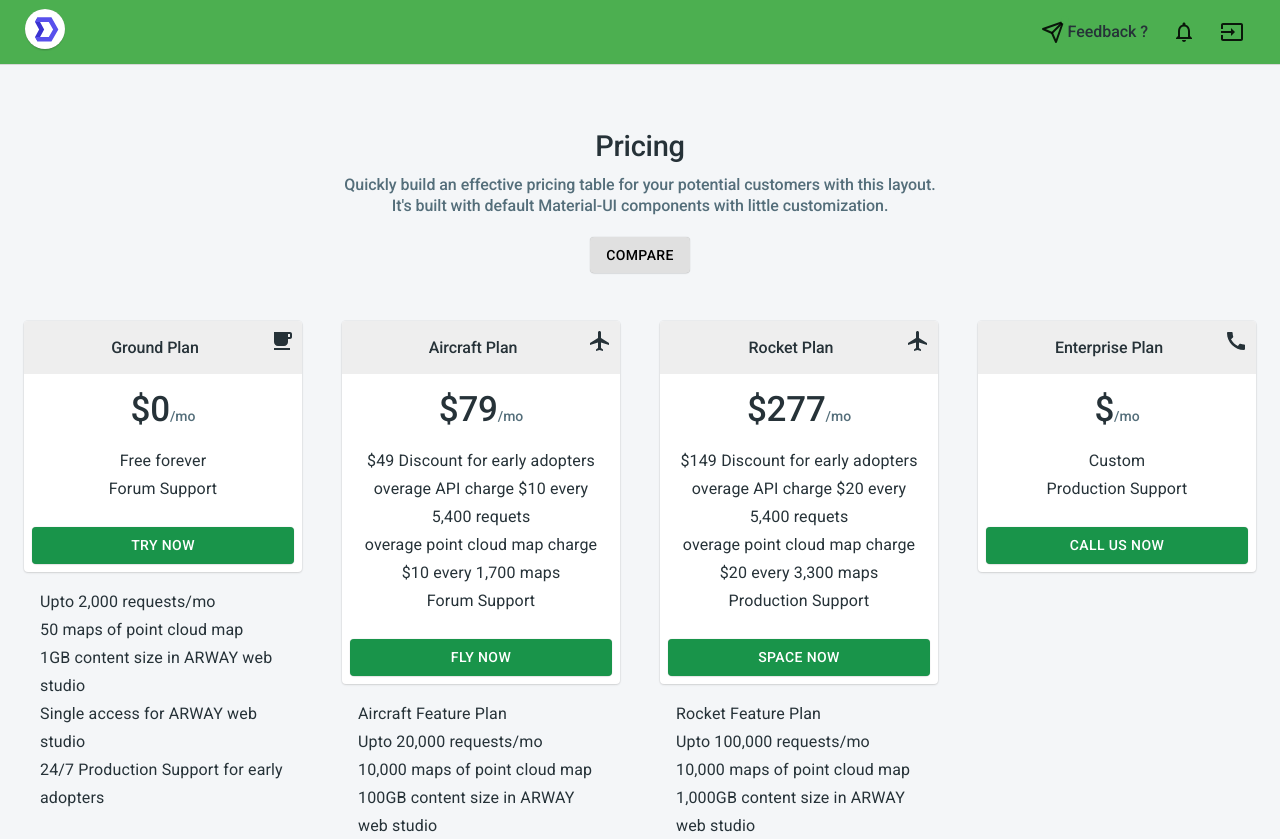
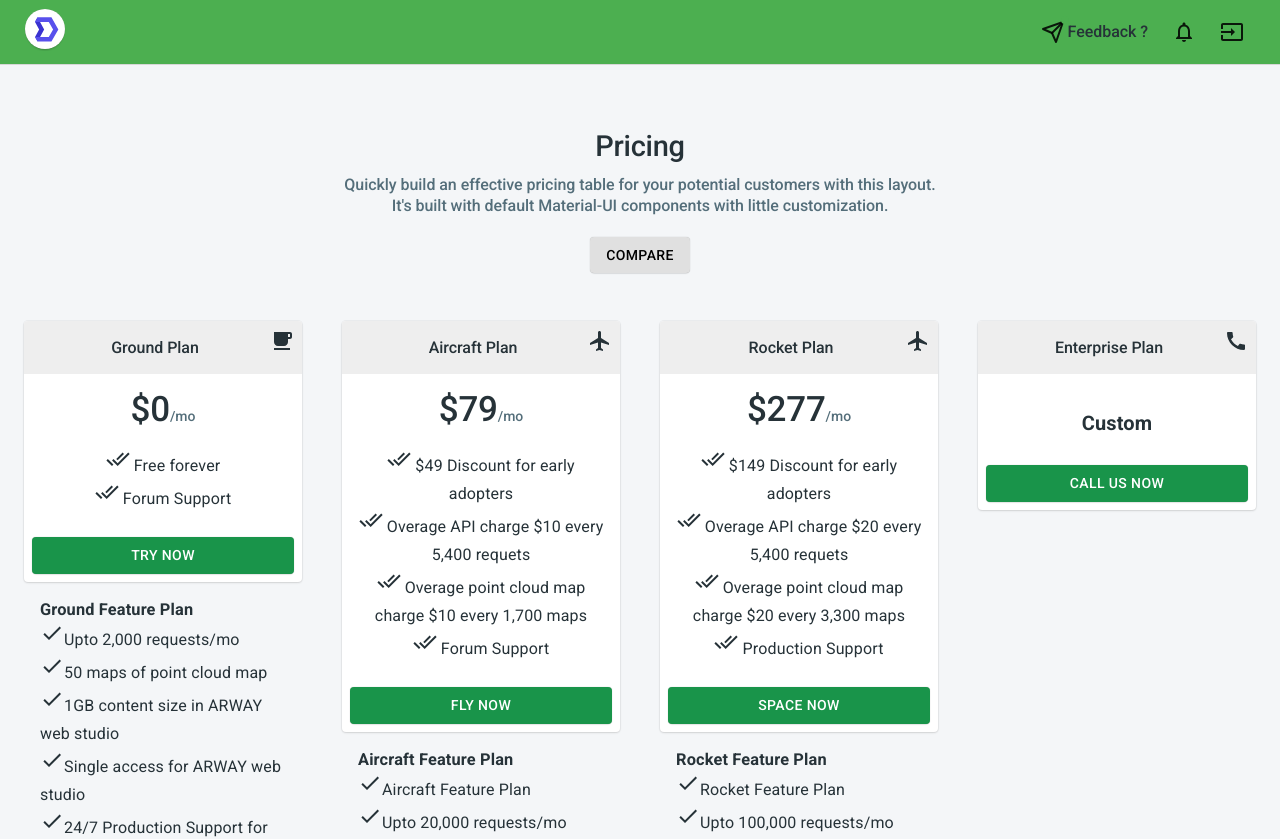
Before and after one commit to divya10mishra/div-arway-ui, a React (Create React App) app: page /app in a window 1280 px wide. Shown: the top 839 px of the page. Built offline with nearby package versions, Linux system fonts and the light colour scheme.

Commit message:
cards update

```diff
--- a/src/views/subscription/pricing/index.js
+++ b/src/views/subscription/pricing/index.js
@@ -22,6 +22,8 @@
 import Call from '@material-ui/icons/Call';
 import FAQ from './FAQ'
 import Testimonial from './Testimonial'
+import DoneAll from '@material-ui/icons/DoneAll'
+import Done from '@material-ui/icons/Done'
 
 function Copyright() {
   return (
@@ -105,8 +107,8 @@
     price: '79',
     detailHeader:'Aircraft Feature Plan',
     description: ['$49 Discount for early adopters',
-    'overage API charge $10 every 5,400 requets',
-    'overage point cloud map charge $10 every 1,700 maps',
+    'Overage API charge $10 every 5,400 requets',
+    'Overage point cloud map charge $10 every 1,700 maps',
       'Forum Support',
     ],
     detail: ['Aircraft Feature Plan','Upto 20,000 requests/mo', '10,000 maps of point cloud map', '100GB content size in ARWAY web studio', '2 access granted for ARWAY web studio', '24/7 Production Support for early adopters'],
@@ -119,8 +121,8 @@
     detailHeader:'Rocket Feature Plan',
     price: '277',
     description: ['$149 Discount for early adopters',
-    'overage API charge $20 every 5,400 requets',
-    'overage point cloud map charge $20 every 3,300 maps',
+    'Overage API charge $20 every 5,400 requets',
+    'Overage point cloud map charge $20 every 3,300 maps',
 
       'Production Support'
     ],
@@ -132,10 +134,8 @@
     title: 'Enterprise Plan',
     icon:<Call/>,
     detailHeader:'',
-    description: ['Custom',
-      'Production Support'
-    ],
-    detail: [''],
+    description: ['Custom'],
+    detail: [],
     buttonText: 'Call us now',
     buttonVariant: 'contained',
   },
@@ -230,18 +230,19 @@
                 />
 
                 <CardContent>
-                  <div className={tier.title != 'Enterprise' ? classes.cardPricing: classes.enterpriseCard }>
-                    <Typography component="h2" variant="h1" color="textPrimary">
+                  <div className={classes.cardPricing}>
+                    {tier.title!=='Enterprise Plan'?(<><Typography component="h2" variant="h1" color="textPrimary">
                       ${tier.price}
                     </Typography>
                     <Typography variant="h6" color="textSecondary">
                       /mo
-                    </Typography>
+                    </Typography></>):null}
+
                   </div>
                   <ul>
                     {tier.description.map((line) => (
                       <Typography component="li" variant="subtitle1" align="center" key={line}>
-                        {line}
+                         {tier.title=='Enterprise Plan'?(<b style={{fontSize:'20px'}}>{line}</b>):<div><DoneAll /> {line}</div>}
                       </Typography>
                     ))}
                   </ul>
@@ -263,11 +264,12 @@
               {/* feature */}
               <CardContent>
                 <ul id="compare">
-                  {tier.detail.map((line) => (
+                  <h3>{tier.detailHeader}</h3>
+                  {tier.detail.length>0? tier.detail.map((line) => (
                     <Typography component="li" variant="subtitle1" align="left" key={line}>
-                      {line}
+                      <div><Done/>{line}</div>
                     </Typography>
-                  ))}
+                  )):null}
                 </ul>
               </CardContent>
               {/* feature */}
```
